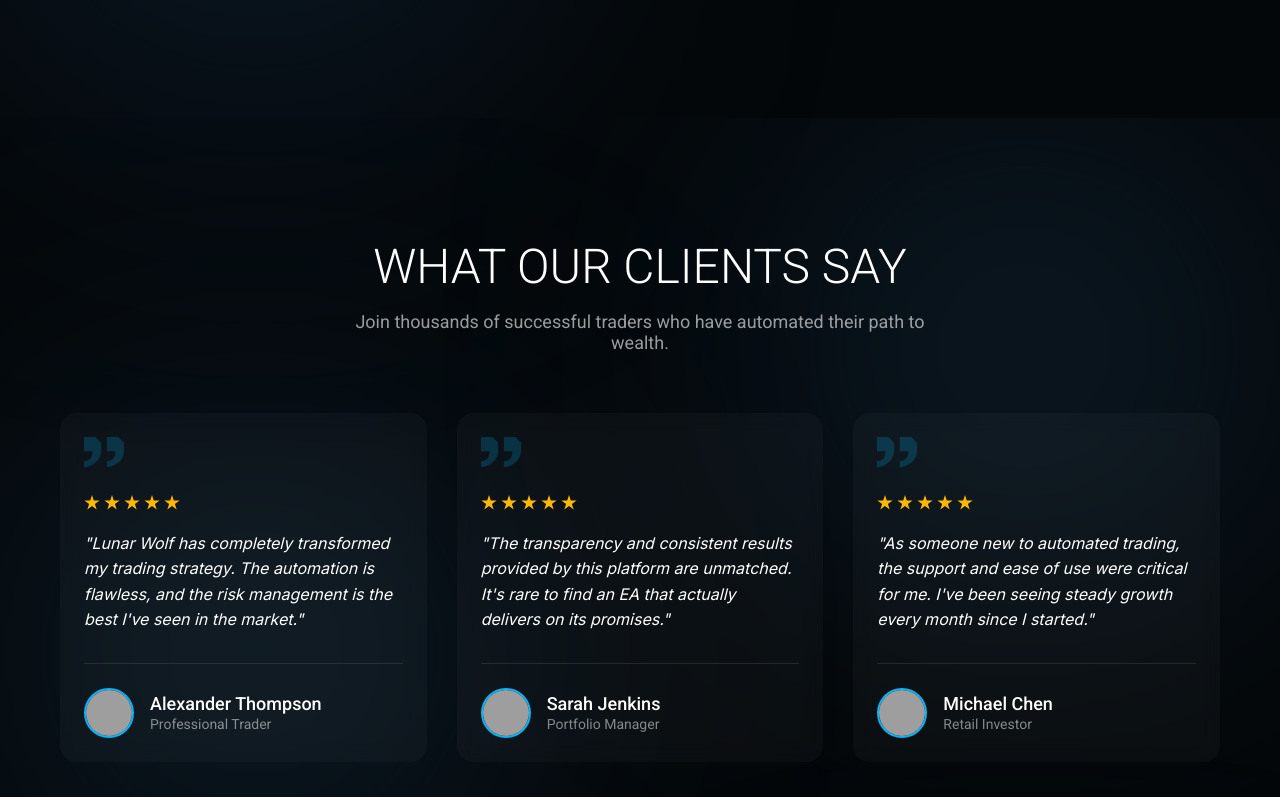
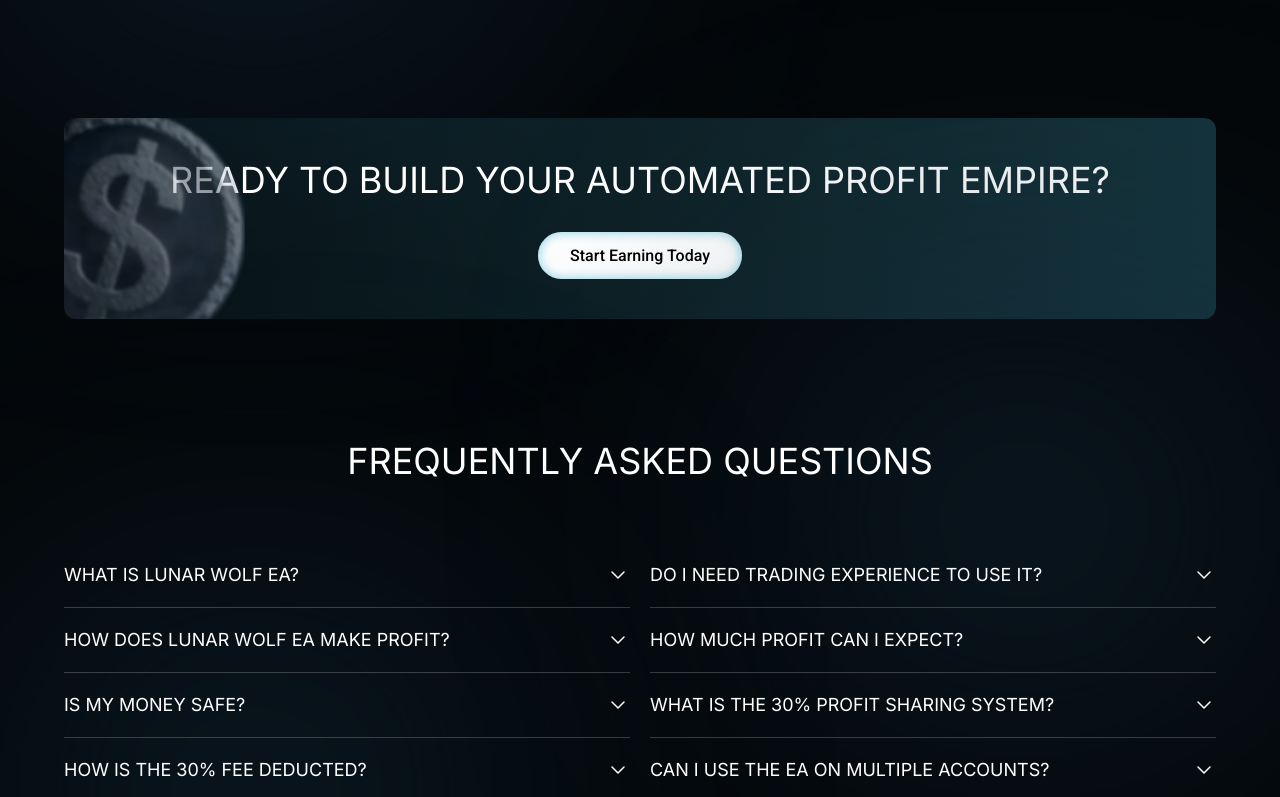
Before and after one commit to maheshBavishi/lunarwolf-latest-webapp, a Next.js app: page / in a window 1280 px wide. Shown: the part 9223-10020 px from the top of the page. Built offline with nearby package versions, Linux system fonts and the light colour scheme; grey boxes are pictures that could not be loaded.

Commit message:
styles:some design issue fixed

```diff
--- a/src/rendering/blog/NoDataFound.module.scss
+++ /dev/null
@@ -1,16 +0,0 @@
-.container {
-  width: 100%;
-  min-height: 80vh;
-  display: flex;
-  flex-direction: column;
-  align-items: center;
-  justify-content: center;
-}
-
-
-.message {
-  font-size: 1.1rem;
-  text-align: center;
-  margin: 0;
-  color: white;
-}
--- a/src/rendering/home/index.js
+++ b/src/rendering/home/index.js
@@ -29,7 +29,7 @@
             <MemberSection />
             <LivePortfolios />
             <StepSection />
-            <OurClient />
+            {/* <OurClient /> */}
             <AutomatedProfit />
             <FaqSection />
         </div>
```
Also changed, not shown: src/rendering/blog/index.js (+1 -9 lines).
